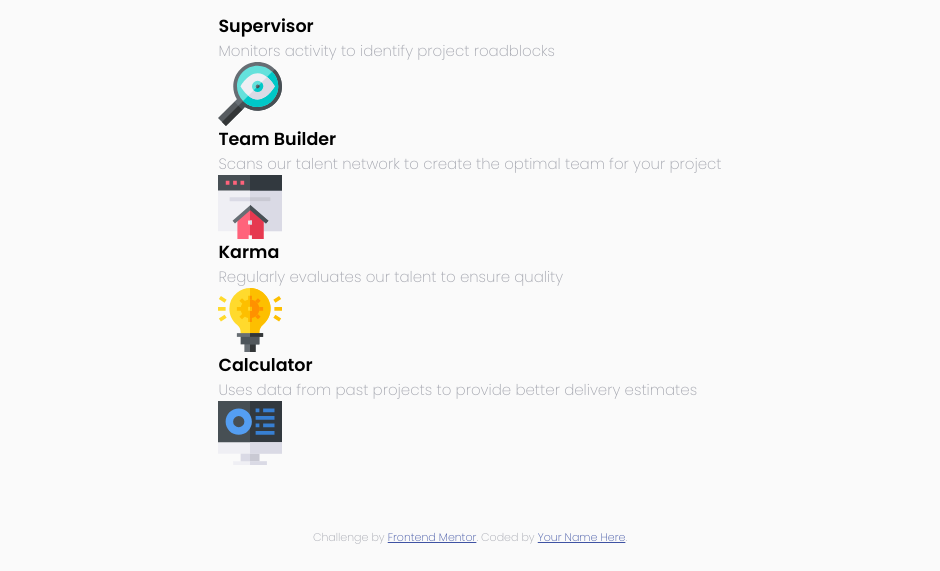
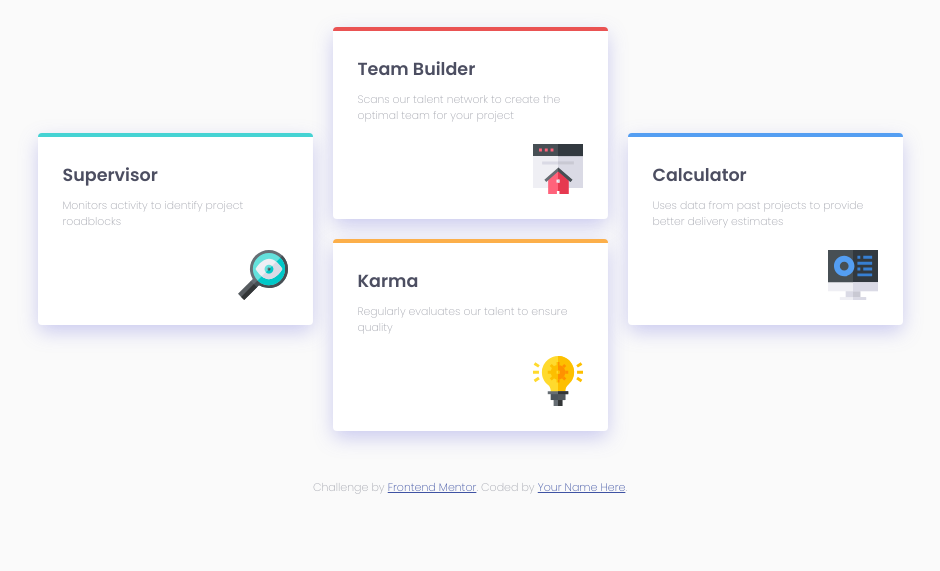
Before and after one commit to hangtime319/four-card-feature-section, a plain HTML site: page index.html in a window 1280 px wide. Shown: the part 229-800 px from the top of the page, without its empty margins (170-1110 px from the left). Drawn offline with Linux system fonts and the light colour scheme.

Commit message:
Finalizando o projeto

```diff
--- a/style.css
+++ b/style.css
@@ -32,7 +32,7 @@ main {
     align-items: center;
     flex-direction: column;
     height: 100%;
-    margin: 4rem;
+    margin: 3rem;
 }
 
 h1 {
@@ -59,8 +59,78 @@ main > p {
     margin: 1rem auto;
 }
 
+.container {
+    display: grid;
+    grid-template-columns: repeat(3, 1fr);
+    align-items: center;
+    gap: 20px;
+    margin-top: 30px;
+}
 
+.card {
+    display: flex;
+    flex-direction: column;
+    background-color: var(--white);
+    padding: 25px;
+    width: 275px;
+    box-shadow: 0px 7px 20px -1px rgba(107,107,218,0.35);
+    border-radius: 4px;
+}
 
+.card h3 {
+    color: var(--very-dark-blue);
+    margin-bottom: 10px;
+}
+
+.card p {
+    font-size: 0.675rem;
+    margin-bottom: 20px;
+}
+
+.card img {
+    align-self: flex-end;
+    width: 50px;
+}
+
+.two-cards {
+    display: flex;
+    flex-direction: column;
+    gap: 20px;
+}
+
+.sup {
+    border-top: 4px solid var(--cyan);
+}
+
+.builder {
+    border-top: 4px solid var(--red);
+}
+
+.karma {
+    border-top: 4px solid var(--orange);
+}
+
+.calc {
+    border-top: 4px solid var(--blue);
+}
+
+@media (max-width: 375px) {
+    main {
+        margin: 60px 0;
+    }
+    h1, h2 {
+        font-size: 1.4rem;
+    }
+    main > p {
+        width: 275px;
+        font-size: 0.875rem;
+    }
+    .container {
+        grid-template-columns: 1fr;
+        margin-top: 50px
+    }
+
+}
 
 .attribution { font-size: 11px; text-align: center; }
 .attribution a { color: hsl(228, 45%, 44%); }
```
Also changed, not shown: index.html (+0 -4 lines).
